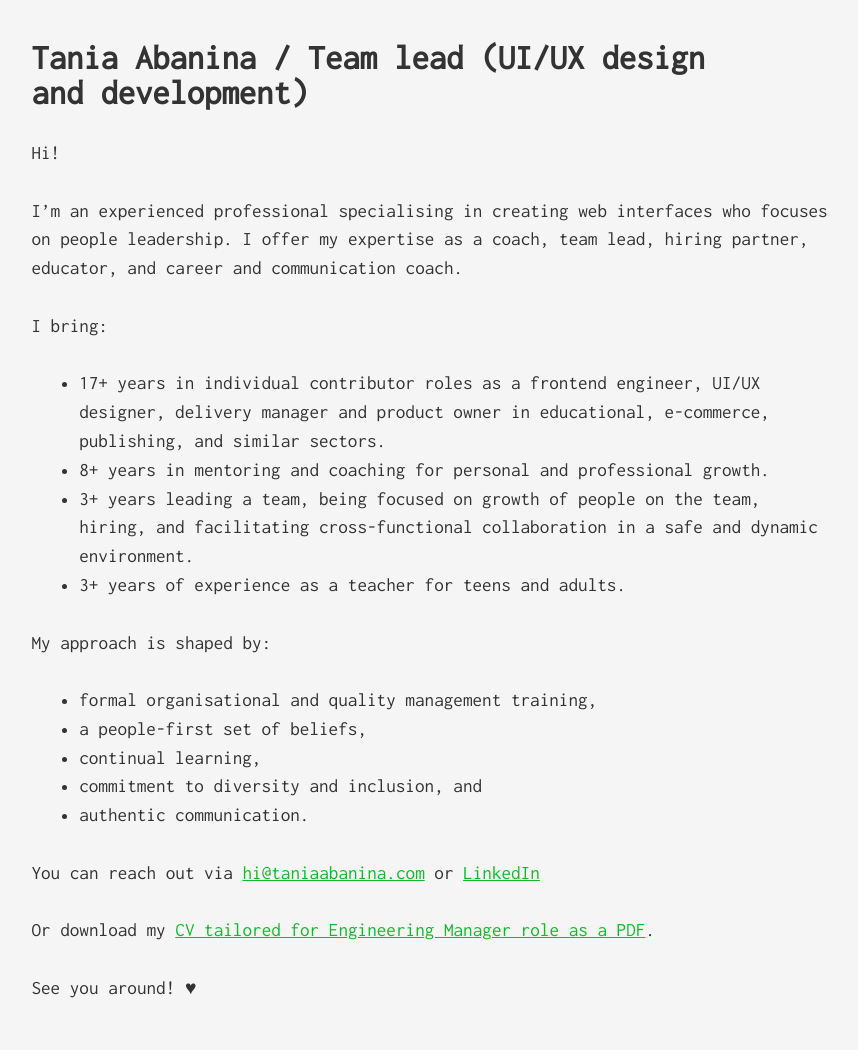
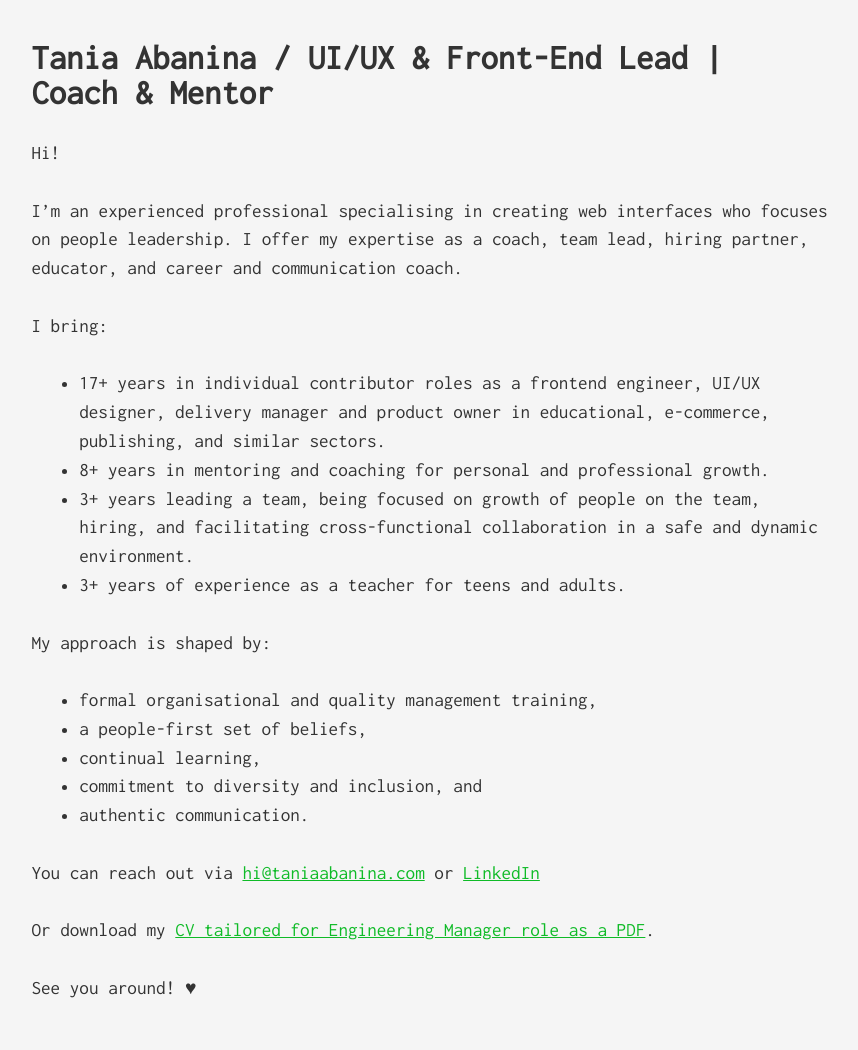
Before and after one commit to tataata/taniaabanina.com, a Jekyll site: the page built from index.md, in a window 1280 px wide. Shown: the whole page, without its empty margins (7-865 px from the left). Built offline with Jekyll 4.4.1, drawn with Linux system fonts in a browser that asks for light colours.

Commit message:
Update header.html

```diff
--- a/_includes/header.html
+++ b/_includes/header.html
@@ -4,7 +4,7 @@
 {% capture location %}{{ page.url | remove_first:'/' | split:'/' | first }}{% endcapture %}
 
 <header>
-	<h1>Tania Abanina / <span class="small">Team lead (UI/UX design and development)</span></h1>
+	<h1>Tania Abanina / <span class="small">UI/UX & Front-End Lead | Coach & Mentor</span></h1>
 </header>
 
 <main>
```
